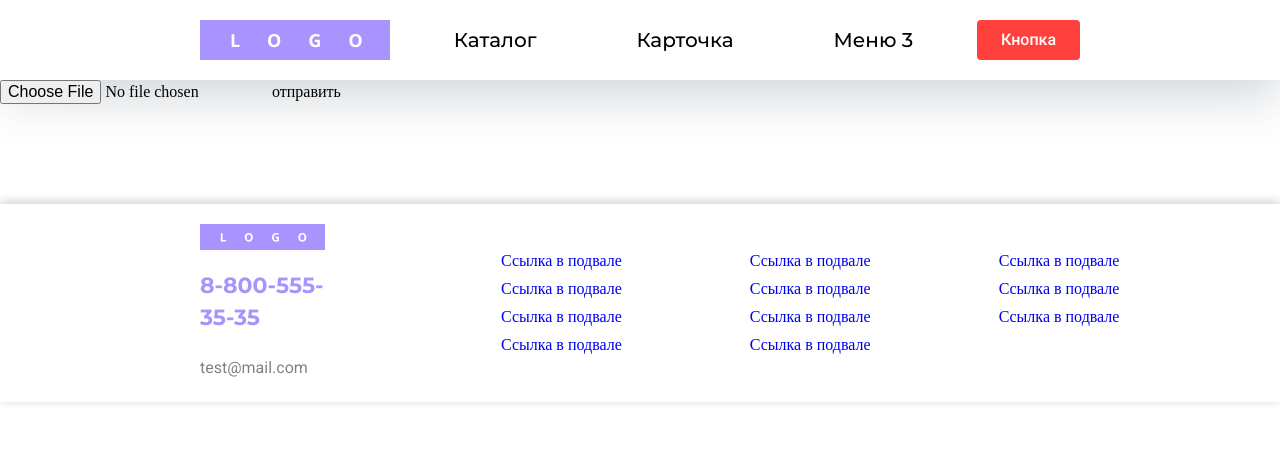
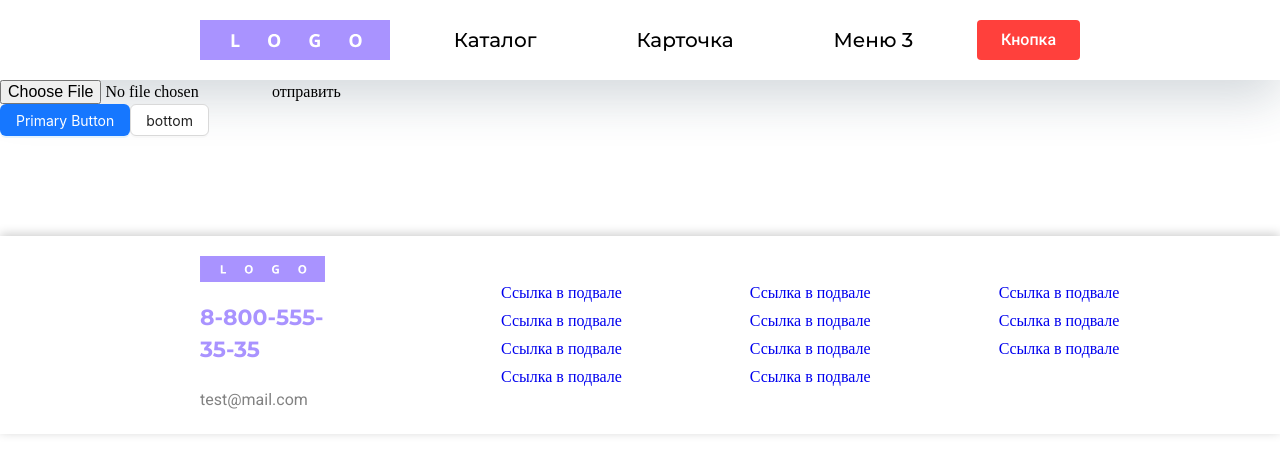
Before and after one commit to filippchansky/online-shop, a React (Create React App) app: page /testpost in a window 1280 px wide. Shown: the top 474 px of the page. Built offline with nearby package versions, Linux system fonts and the light colour scheme.

Commit message:
branch test

```diff
--- a/package.json
+++ b/package.json
@@ -11,6 +11,7 @@
     "@types/node": "^16.18.36",
     "@types/react": "^18.2.12",
     "@types/react-dom": "^18.2.5",
+    "antd": "^5.6.2",
     "normalize.css": "^8.0.1",
     "react": "^18.2.0",
     "react-dom": "^18.2.0",
--- a/src/App.tsx
+++ b/src/App.tsx
@@ -17,6 +17,7 @@ function App() {
       <Routes>
         <Route path="/" element={<MainPage />}/>
         <Route path="/catalog" element={<CatalogPage />} />
+        <Route path="/catalog/:sort" element={<CatalogPage />} />
         <Route path="/catalog/:id" element = {<AboutProduct/>}/>
         <Route path="/testpost" element = {<TestPost/>}/>
       </Routes>
--- a/src/components/catalogList/CatalogList.tsx
+++ b/src/components/catalogList/CatalogList.tsx
@@ -1,6 +1,6 @@
-import React from 'react'
-import { Link } from 'react-router-dom';
-import { useSearchProductsQuery, } from '../../store/backend/backend.api';
+import React, { useState } from 'react'
+import { Link, useParams } from 'react-router-dom';
+import { useSearchProductPriceQuery, useSearchProductsQuery, } from '../../store/backend/backend.api';
 import CatalogCard from '../catalogCard/CatalogCard';
 import style from "./cataloglist.module.css"
 
@@ -10,16 +10,20 @@ interface CatalogListProps {
 
 const CatalogList:React.FC<CatalogListProps> = ({}) => {
 
+    const { sort } = (useParams())
+    const {isLoading, data:products, isError} = useSearchProductsQuery('')
+    const [response, setResponse] = useState(products)
+    // const {data: sortPrice} = useSearchProductPriceQuery(`${sort}`)
+    // console.log(data, '-data')
+    // console.log(sortPrice, 'sort')
+    // console.log(isError, '-error')
 
-    const {isLoading, data, isError} = useSearchProductsQuery('')
-    console.log(data, '-data')
-    console.log(isLoading, '-load')
-    // console.log(isError, '-error')
+
 
     return (
         <div className={style.container}>
 
-          {data?.map(product => (
+          {response?.map(product => (
             <Link key={product.productId} to={`/catalog/${product.productId}`}><CatalogCard product = {product}/></Link>
           ))}
 
--- a/src/components/catalogMenu/CatalogMenu.tsx
+++ b/src/components/catalogMenu/CatalogMenu.tsx
@@ -1,16 +1,30 @@
-import React from 'react'
-import style from "./catalogmenu.module.css"
+import { Button, Dropdown, MenuProps } from "antd";
+import React from "react";
+import { Link } from "react-router-dom";
+import style from "./catalogmenu.module.css";
 
-interface CatalogMenuProps {
+interface CatalogMenuProps {}
 
-}
+const items: MenuProps['items'] = [
+    {
+      key: '2',
+      label: (
+        <Link to={`/catalog/asc`}>
+        <p >
+          По возврастанию
+        </p>
+        </Link>
+      ),
+    },
+  ];
 
-const CatalogMenu:React.FC<CatalogMenuProps> = ({}) => {
-
-    return (
-        <div className={style.menu__container}>
-
-        </div>
-    )
-}
+const CatalogMenu: React.FC<CatalogMenuProps> = ({}) => {
+  return (
+    <div className={style.menu__container}>
+      <Dropdown menu={{ items }} placement="bottom">
+        <Button>Фильтровать</Button>
+      </Dropdown>
+    </div>
+  );
+};
 export default CatalogMenu;
--- a/src/components/catalogMenu/catalogmenu.module.css
+++ b/src/components/catalogMenu/catalogmenu.module.css
@@ -1,8 +1,7 @@
 .menu__container {
-    width: 300px;
-    height: 850px;
     box-shadow: 0px 0px 10px 7px rgba(34, 60, 80, 0.2);
     border-radius: 10px;
+    padding: 20px;
 }
 
 @media (max-width:1350px) {
--- a/src/pages/TestPost.tsx
+++ b/src/pages/TestPost.tsx
@@ -1,42 +1,68 @@
-import React, { useState } from 'react'
-import OrangeButton from '../components/UI/OrangeButton/OrangeButton'
+import { Button, Dropdown, MenuProps } from "antd";
+import React, { useState } from "react";
+import { Link } from "react-router-dom";
+import OrangeButton from "../components/UI/OrangeButton/OrangeButton";
+import { IProducts } from "../models/models";
+import { useSearchProductsQuery } from "../store/backend/backend.api";
 
-interface TestPostProps {
+interface TestPostProps {}
 
-}
-
-const TestPost:React.FC<TestPostProps> = ({}) => {
+const TestPost: React.FC<TestPostProps> = ({}) => {
   // const [value, setValue] = useState({})
 
-    const [imgBase64, setImgBase64] = useState<string | any>('')
 
-    console.log(imgBase64) // формат base64
+
+
+
+  const [imgBase64, setImgBase64] = useState<any>("");
+
+  console.log(imgBase64); // формат base64
 
   const handleChange = (event: React.ChangeEvent) => {
     const target = event.target as HTMLInputElement;
     const file: File = (target.files as FileList)[0];
-        let reader = new FileReader()
-        reader.readAsDataURL(file)
-        reader.onload = () =>{
-            setImgBase64(reader.result)
-        }
-    }
+    let reader = new FileReader();
+    reader.readAsDataURL(file);
+    reader.onload = () => {
+      setImgBase64(reader.result);
+    };
+  };
 
   const submitPost = (e: React.FormEvent) => {
-        e.preventDefault()
+    e.preventDefault();
+  };
+
+  const testDropdown = () => {
 
   }
 
+  const items: MenuProps['items'] = [
+    {
+      key: '2',
+      label: (
+        <Link to={`/catalog/asc`}>
+        <p >
+          Запрос
+        </p>
+        </Link>
+      ),
+    },
+
+  ];
+
   return (
     <div>
-            <form action="" >
-                <input type="file"
-                onChange = {handleChange}
-                />
+      <form action="">
+        <input type="file" onChange={handleChange} />
         <button onClick={submitPost}>отправить</button>
       </form>
 
+      <Button type="primary">Primary Button</Button>
+
+      <Dropdown menu={{ items }} placement="bottom">
+        <Button>bottom</Button>
+      </Dropdown>
     </div>
-    )
-}
+  );
+};
 export default TestPost;
--- a/src/store/backend/backend.api.ts
+++ b/src/store/backend/backend.api.ts
@@ -1,22 +1,23 @@
 import { createApi, fetchBaseQuery } from "@reduxjs/toolkit/query/react";
 import { IProducts } from "../../models/models";
 
-
 export const backendApi = createApi({
-    reducerPath: 'backend/api',
+  reducerPath: "backend/api",
   baseQuery: fetchBaseQuery({
-        baseUrl: 'http://localhost:8080/products',
+    baseUrl: "http://localhost:8080/products",
   }),
-    endpoints: build => ({
+  endpoints: (build) => ({
     searchProducts: build.query<IProducts[], string>({
       query: (id: string) => ({
         url: `?product_id=${id}`,
+      }),
+    }),
+    searchProductPrice: build.query<IProducts[], string>({
+      query: (price: string) => ({
+        url: `?sortBy=price&sortOrder=${price}`,
+      }),
+    }),
+  }),
+});
 
-            })
-        })
-    })
-})
-
-
-
-export const {useSearchProductsQuery} = backendApi
+export const { useSearchProductsQuery, useSearchProductPriceQuery } = backendApi;
```
Also changed, not shown: 1 other file (tests, documents, lock files or other folders). Lines whose indentation alone changed are shown as unchanged.
